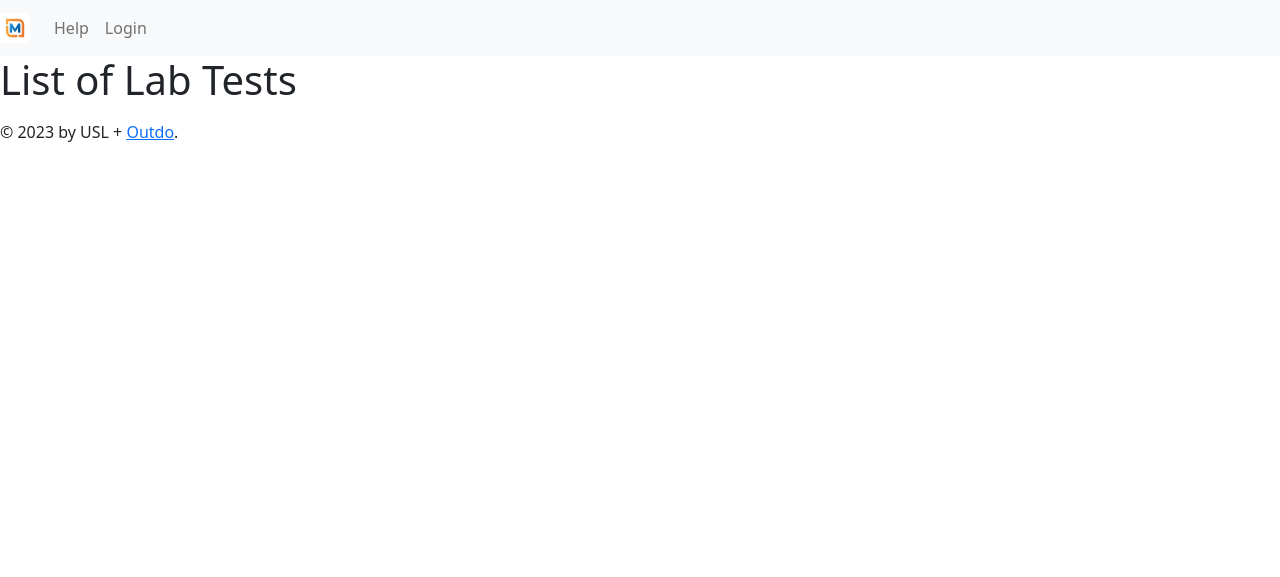
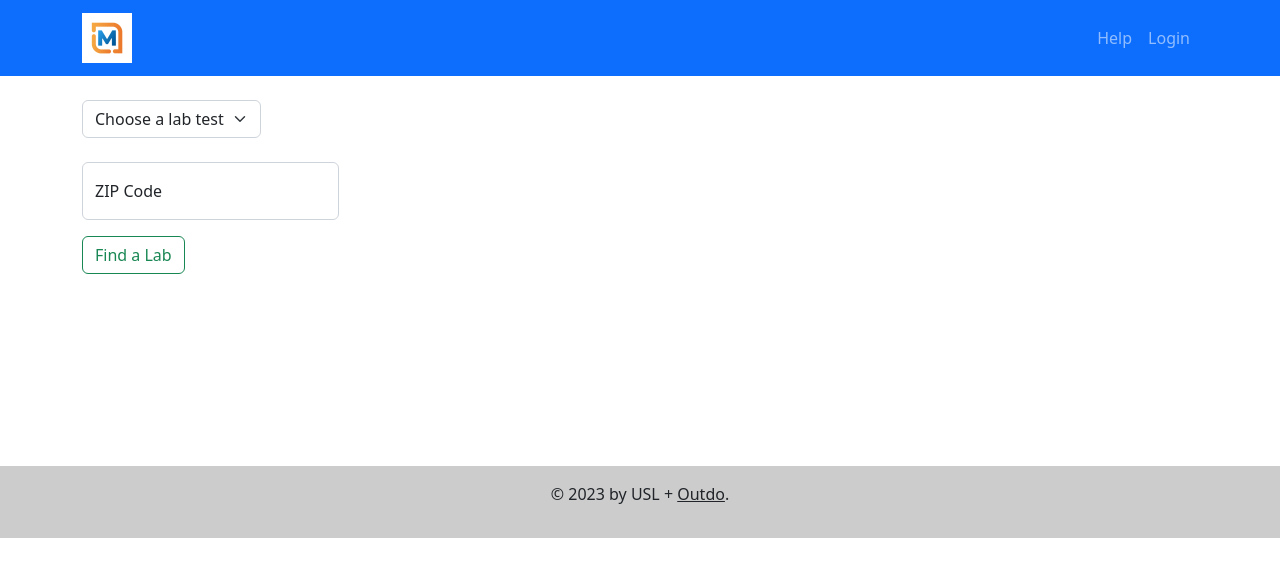
Before and after one commit to bharding216/labs, a Flask app: page / in a window 1280 px wide. Shown: the top 577 px of the page. Run offline with Flask 2, Linux system fonts and the light colour scheme; data that the repository does not hold is empty.

Commit message:
Add input fields on the home page

```diff
--- a/project/templates/base.html
+++ b/project/templates/base.html
@@ -5,20 +5,22 @@
     <meta http-equiv="X-UA-Compatible" content="IE=edge">
     <meta name="viewport" content="width=device-width, initial-scale=1.0">
 
-    <!--Bootstrap-->
-    <link href="https://cdn.jsdelivr.net/npm/bootstrap@5.2.2/dist/css/bootstrap.min.css"
+    <!-- Bootstrap -->
+    <link href="https://cdn.jsdelivr.net/npm/bootstrap@5.2.3/dist/css/bootstrap.min.css"
         rel="stylesheet"
-    integrity="sha384-Zenh87qX5JnK2Jl0vWa8Ck2rdkQ2Bzep5IDxbcnCeuOxjzrPF/et3URy9Bv1WTRi"
+        integrity="sha384-rbsA2VBKQhggwzxH7pPCaAqO46MgnOM80zW1RWuH61DGLwZJEdK2Kadq2F9CUG65"
         crossorigin="anonymous">
 
-    <!--Custom CSS-->
+    <!-- Custom CSS -->
     <link href="{{ url_for('static', filename='css/main.css') }}" rel="stylesheet">
 
-    <!--Set Favicon-->
+    <!-- Set Favicon -->
     <link rel="icon" href="{{ url_for('static', filename='/favicon.ico') }}">
 
-    <!--Custom JS-->
+    <!-- Custom JS -->
     <script src="{{ url_for('static', filename='js/index.js') }}"></script>
+
+
 
     <title>{% block title %}{% endblock %}</title>
 
@@ -28,21 +30,49 @@
 
 
 <body>
-    <nav class="navbar navbar-expand-lg navbar-light bg-light">
+
+    <!--Read the docs (https://getbootstrap.com/docs/4.0/components/navbar/)
+    for more details on these classes-->
+    <nav class="navbar navbar-expand-sm navbar-dark bg-primary static-top">
+        <div class="container">
+
+
+            <!--Logo to the left-->
             <a class="navbar-brand" href="{{ url_for('views.index') }}">
                 <img src="/static/test_logo.jpg"
-                width="30" height="30" class="d-inline-block align-top"
-                alt="">
+                    width="50" height="50" class="d-inline-block align-top">
             </a>
-        <div class="collapse navbar-collapse" id="navbarNavAltMarkup">
-            <ul class="navbar-nav mr-auto">
-                <li class="nav-item active">
-                    <a class="nav-link" href="{{ url_for('views.help') }}">Help</a>
+
+            <button class="navbar-toggler"
+                type="button" data-bs-toggle="collapse" data-bs-target="#navbarSupportedContent"
+                aria-controls="navbarSupportedContent" aria-expanded="false"
+                aria-label="Toggle navigation">
+                <span class="navbar-toggler-icon"></span>
+            </button>
+
+
+            <!--Links to the right-->
+            <div class="navbar-collapse collapse id="navbarSupportedContent">
+                <ul class="navbar-nav ms-auto">
+                    <li class="nav-item">
+                        <a class="nav-link" aria-current="page"
+                            href="{{ url_for('views.help') }}">
+                            Help
+                        </a>
                     </li>
-                <li class="nav-item active">
-                    <a class="nav-link" href="{{ url_for('views.login') }}">Login</a>
+
+                    <li class="nav-item">
+                        <a class="nav-link"
+                        href="{{ url_for('views.login') }}">
+                        Login
+                    </a>
                     </li>
+
                 </ul>
+
+            </div>
+
+        <!--close container div-->
         </div>
     </nav>
 
@@ -50,14 +80,19 @@
 
     <div>{% block content %}{% endblock %}</div>
 
-    <div>
+    <div class="text-center p-3" style="background-color: rgba(0, 0, 0, 0.2);">
+    <!--Great example for the footer: (https://mdbootstrap.com/docs/standard/navigation/footer/)-->
         <p>
         {% block footer %}
-        &copy; 2023 by USL + <a href="https://outdoexcel.com/"
+        &copy; 2023 by USL + <a class="text-dark" href="https://outdoexcel.com/"
             target="_blank"
             rel="noopener noreferrer">Outdo</a>.
         {% endblock %}
         </p>
     </div>
+
+<!-- Bootstrap Javascripts -->
+<script src="https://cdn.jsdelivr.net/npm/bootstrap@5.2.3/dist/js/bootstrap.bundle.min.js" integrity="sha384-kenU1KFdBIe4zVF0s0G1M5b4hcpxyD9F7jL+jjXkk+Q2h455rYXK/7HAuoJl+0I4" crossorigin="anonymous"></script>
+
 </body>
 </html>
--- a/project/templates/index.html
+++ b/project/templates/index.html
@@ -3,10 +3,45 @@
 {% block title %}USL | Find a Lab Near You{% endblock %}
 
 {% block content %}
-<h1>List of Lab Tests</h1>
-<ul>
-{% for test in tests %}
-    <li>{{ test.name }}</li>
-{% endfor %}
-</ul>
+<br>
+
+<div class="container">
+
+    <form>
+
+        <div class="form-group">
+
+            <select class="form-select" aria-label="Default select example"
+                style="width:auto">
+
+                <option selected disabled="disabled">Choose a lab test</option>
+                {% for test in tests %}
+                    <option value=test>{{ test.name }}</option>
+                {% endfor %}
+
+            </select>
+
+        </div>
+
+        <br>
+
+        <div class="form-floating mb-3">
+
+            <input type="text" pattern="[0-9]{5}"
+                class="form-control" id="zip_input"
+                style="width:auto" placeholder="ZIP Code"/>
+            <label for="zip_input">ZIP Code</label>
+
+        </div>
+
+        <button type="submit" class="btn btn-outline-success">Find a Lab</button>
+
+    </form>
+
+</div>
+
+
+<br><br><br><br>
+<br><br><br><br>
+
 {% endblock %}
```
Lines whose indentation alone changed are shown as unchanged.
